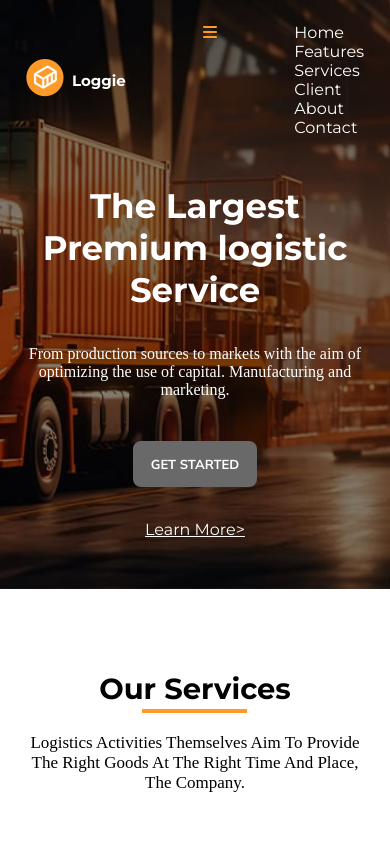
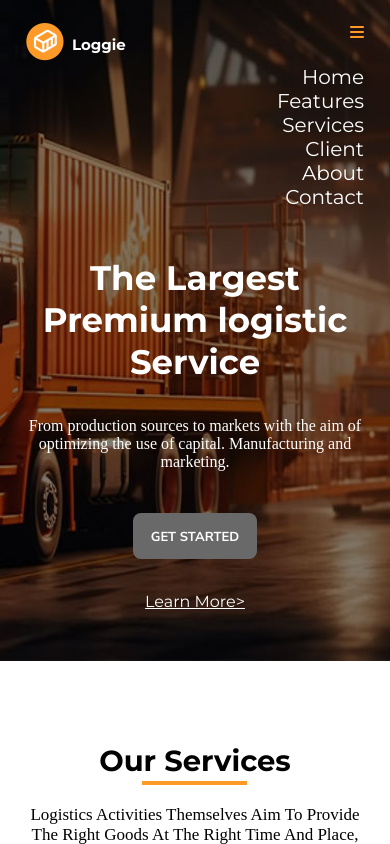
Before and after one commit to BEASTSID17/Logistics-, a plain HTML site: page index.html in a window 390 px wide. Both pictures are taken after a click on the link 357 px from the left and 32 px from the top of the page. Shown: the top 844 px of the page. Drawn offline with nearby package versions, Linux system fonts and the light colour scheme; files that its build step writes are made by us from their sources; a web font is replaced by a local one.

Commit message:
mobile-bar fixed

```diff
--- a/index.html
+++ b/index.html
@@ -20,6 +20,7 @@
             <div class="header">
                 <div class="mobileview">
                     <div class="mobile">
+                        <div class="upper">
                             <div class="logo">
                                 <a href="#"><img src="./img/loggie-icoon.png" alt="logo">
                                 </a>
@@ -27,6 +28,7 @@
                             </div>
                             <div class="mobilebar">
                                 <a href="javascript:void(0);" id="bars"><i class="fa-solid fa-bars"></i></a>
+                            </div>
                         </div>
                         <div class="monav">
                             <ul>
--- a/style.css
+++ b/style.css
@@ -65,12 +65,17 @@ ul li {
 
 .monav {
     display: none;
+    text-align: right;
+}
+
+.upper{
+    display: flex;
+    justify-content: space-between;
+    gap: 50px;
 }
 
 .monav ul li {
     list-style-type: none;
-
-
 }
 
 .monav a {
@@ -82,7 +87,7 @@ ul li {
 }
 
 .mobile {
-    display: flex;
+    /* display: flex; */
     justify-content: space-between;
 }
 
@@ -529,6 +534,10 @@ input[type=submit] {
     display: none;
 }
 
+.monav a{
+    font-size: 20px;
+}
+
 /* MEDIA QUERY */
 /* 375 */
 @media only screen and (min-width: 375px) {
@@ -540,6 +549,10 @@ input[type=submit] {
         font-size: 22px;
     }
 
+    .monav a{
+        font-size: 20px;
+    }
+
     .info h4,
     .news h4 {
         font-size: 29px;
@@ -677,6 +690,10 @@ input[type=submit] {
 
     .content h3 {
         font-size: 50px;
+    }
+
+    .monav a{
+        font-size: 24px;
     }
 
     .logo #loggie {
```
Lines whose indentation alone changed are shown as unchanged.
